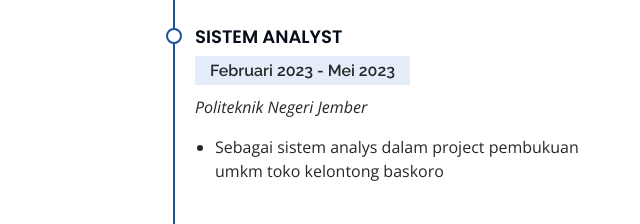
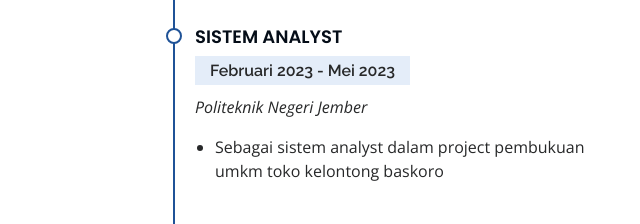
Before and after one commit to johanindra/CV-Johan-Indra, a plain HTML site: page index.html in a window 1280 px wide. Shown: the part 2740-2964 px from the top of the page, 629-1269 px from the left. Drawn offline with nearby package versions, Linux system fonts and the light colour scheme.

Commit message:
sistem analyst

```diff
--- a/index.html
+++ b/index.html
@@ -430,7 +430,7 @@
                 <p><em>Politeknik Negeri Jember</em></p>
                 <ul>
                   <li>
-                    Sebagai sistem analys dalam project pembukuan umkm toko
+                    Sebagai sistem analyst dalam project pembukuan umkm toko
                     kelontong baskoro
                   </li>
                 </ul>
```
